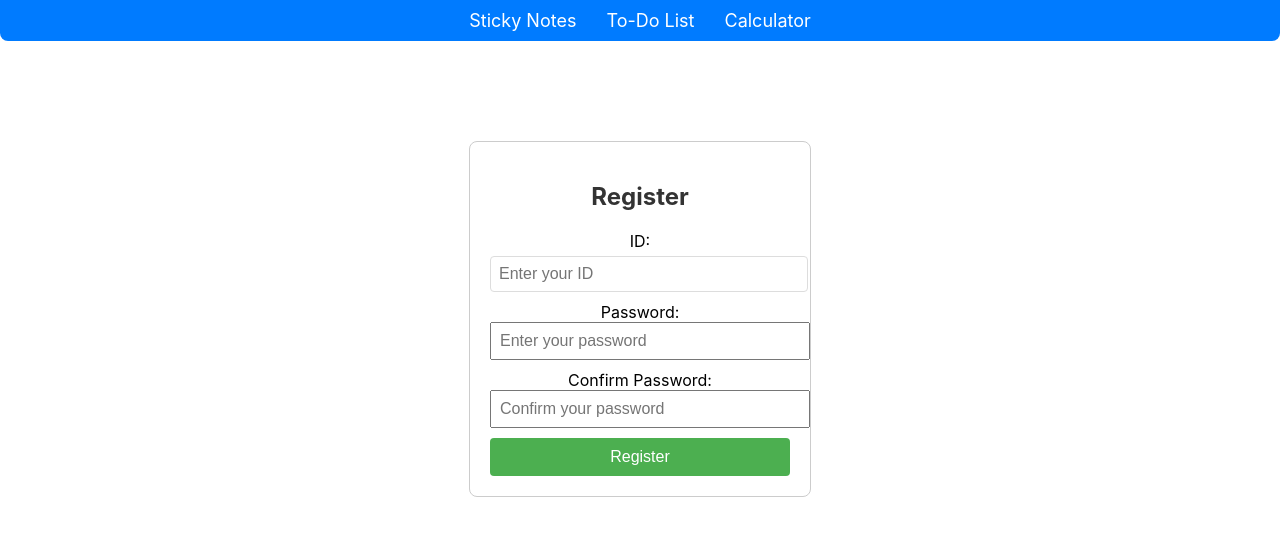
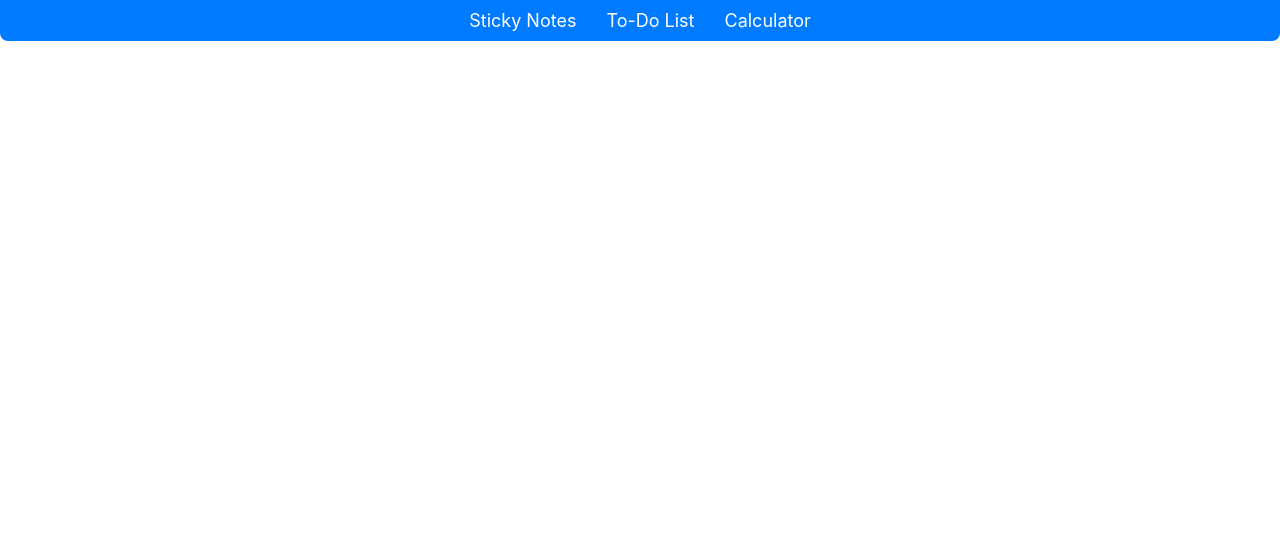
Before and after one commit to madhukantp97/my-notes, a React (Create React App) app: page /register in a window 1280 px wide. Shown: the top 536 px of the page. Built offline with nearby package versions, Linux system fonts and the light colour scheme.

Commit message:
removed login and register

```diff
--- a/src/App.js
+++ b/src/App.js
@@ -1,29 +1,29 @@
 // src/App.js
-import React, { useState, useEffect } from 'react';
-import { BrowserRouter as Router, Route, Routes, Link, Navigate } from 'react-router-dom';
+import React from 'react';
+import { BrowserRouter as Router, Route, Routes, Link } from 'react-router-dom';
 import StickyNotes from './StickyNotes';
 import Calculator from './Calculator';
 import ToDoList from './ToDoList';
-import Login from './Login';
-import Register from './Register'; // Import the Register page
+// import Login from './Login';
+// import Register from './Register'; // Import the Register page
 import './App.css';
 
 const App = () => {
-  const [isLoggedIn, setIsLoggedIn] = useState(false);
-  const [isRegistered, setIsRegistered] = useState(false);
+  // const [isLoggedIn, setIsLoggedIn] = useState(false);
+  // const [isRegistered, setIsRegistered] = useState(false);
 
-  useEffect(() => {
-    const registeredStatus = localStorage.getItem('isRegistered');
-    const loggedInStatus = localStorage.getItem('isLoggedIn');
+  // useEffect(() => {
+  //   const registeredStatus = localStorage.getItem('isRegistered');
+  //   const loggedInStatus = localStorage.getItem('isLoggedIn');
 
-    if (registeredStatus === 'true') {
-      setIsRegistered(true);
-    }
+  //   if (registeredStatus === 'true') {
+  //     setIsRegistered(true);
+  //   }
 
-    if (loggedInStatus === 'true') {
-      setIsLoggedIn(true);
-    }
-  }, []);
+  //   if (loggedInStatus === 'true') {
+  //     setIsLoggedIn(true);
+  //   }
+  // }, []);
 
   return (
     <Router>
@@ -33,21 +33,27 @@ const App = () => {
         <Link to="/calculator">Calculator</Link>
       </nav>
       <Routes>
+        <Route path="/" element={<StickyNotes />} />
+        <Route path="/calculator" element={<Calculator />} />
+        <Route path="/todo" element={<ToDoList />} /> {/* Route for To-Do List */}
+      </Routes>
+
+      {/* <Routes>
         <Route path="/login" element={<Login />} />
         <Route path="/register" element={isRegistered ? <Navigate to="/login" /> : <Register />} /> {/* If registered, redirect to login */}
-        <Route
-          path="/"
-          element={isLoggedIn ? <StickyNotes /> : <Navigate to="/login" />}
-        />
-        <Route
-          path="/calculator"
-          element={isLoggedIn ? <Calculator /> : <Navigate to="/login" />}
-        />
-        <Route
-          path="/todo"
-          element={isLoggedIn ? <ToDoList /> : <Navigate to="/login" />}
-        />
-      </Routes>
+        {/* <Route  */}
+          {/* path="/"  */}
+          {/* element={isLoggedIn ? <StickyNotes /> : <Navigate to="/login" />}  */}
+        {/* /> */}
+        {/* <Route  */}
+          {/* path="/calculator"  */}
+          {/* element={isLoggedIn ? <Calculator /> : <Navigate to="/login" />}  */}
+        {/* /> */}
+        {/* <Route  */}
+          {/* path="/todo"  */}
+          {/* element={isLoggedIn ? <ToDoList /> : <Navigate to="/login" />}  */}
+        {/* /> */}
+      {/* </Routes> */}
     </Router>
   );
 };
--- a/src/Login.css
+++ b/src/Login.css
@@ -1,4 +1,4 @@
-/* src/Login.css */
+/* src/Login.css
 .login-container {
     width: 300px;
     margin: 100px auto;
@@ -32,3 +32,4 @@
   .login-container p {
     color: red;
   }
+   */
--- a/src/Login.js
+++ b/src/Login.js
@@ -1,54 +1,54 @@
-// src/Login.js
-import React, { useState } from 'react';
-import { useNavigate } from 'react-router-dom';
-import './Login.css';
+// // src/Login.js
+// import React, { useState } from 'react';
+// import { useNavigate } from 'react-router-dom';
+// import './Login.css';
 
 
-const Login = () => {
-  const [id, setId] = useState('');
-  const [password, setPassword] = useState('');
-  const [errorMessage, setErrorMessage] = useState('');
-  const navigate = useNavigate();
+// const Login = () => {
+//   const [id, setId] = useState('');
+//   const [password, setPassword] = useState('');
+//   const [errorMessage, setErrorMessage] = useState('');
+//   const navigate = useNavigate();
 
-  const handleLogin = () => {
-    // Retrieve stored credentials from local storage
-    const storedId = localStorage.getItem('userId');
-    const storedPassword = localStorage.getItem('userPassword');
+//   const handleLogin = () => {
+//     // Retrieve stored credentials from local storage
+//     const storedId = localStorage.getItem('userId');
+//     const storedPassword = localStorage.getItem('userPassword');
 
-    // Check if entered credentials match stored ones
-    if (id === storedId && password === storedPassword) {
-      localStorage.setItem('isLoggedIn', 'true'); // Set logged-in state
-      navigate('/'); // Redirect to sticky notes page
-    } else {
-      setErrorMessage('Invalid ID or Password!');
-    }
-  };
+//     // Check if entered credentials match stored ones
+//     if (id === storedId && password === storedPassword) {
+//       localStorage.setItem('isLoggedIn', 'true'); // Set logged-in state
+//       navigate('/'); // Redirect to sticky notes page
+//     } else {
+//       setErrorMessage('Invalid ID or Password!');
+//     }
+//   };
 
-  return (
-    <div className="login-container">
-      <h2>Login</h2>
-      <div>
-        <label>ID:</label>
-        <input
-          type="text"
-          value={id}
-          onChange={(e) => setId(e.target.value)}
-          placeholder="Enter your ID"
-        />
-      </div>
-      <div>
-        <label>Password:</label>
-        <input
-          type="password"
-          value={password}
-          onChange={(e) => setPassword(e.target.value)}
-          placeholder="Enter your password"
-        />
-      </div>
-      <button onClick={handleLogin}>Login</button>
-      {errorMessage && <p style={{ color: 'red' }}>{errorMessage}</p>}
-    </div>
-  );
-};
+//   return (
+//     <div className="login-container">
+//       <h2>Login</h2>
+//       <div>
+//         <label>ID:</label>
+//         <input
+//           type="text"
+//           value={id}
+//           onChange={(e) => setId(e.target.value)}
+//           placeholder="Enter your ID"
+//         />
+//       </div>
+//       <div>
+//         <label>Password:</label>
+//         <input
+//           type="password"
+//           value={password}
+//           onChange={(e) => setPassword(e.target.value)}
+//           placeholder="Enter your password"
+//         />
+//       </div>
+//       <button onClick={handleLogin}>Login</button>
+//       {errorMessage && <p style={{ color: 'red' }}>{errorMessage}</p>}
+//     </div>
+//   );
+// };
 
-export default Login;
+// export default Login;
--- a/src/Register.css
+++ b/src/Register.css
@@ -1,4 +1,4 @@
-/* src/Register.css */
+/* src/Register.css
 .register-container {
     width: 300px;
     margin: 100px auto;
@@ -32,3 +32,4 @@
   .register-container p {
     color: red;
   }
+   */
--- a/src/Register.js
+++ b/src/Register.js
@@ -1,70 +1,70 @@
-// src/Register.js
-import React, { useState } from 'react';
-import { useNavigate } from 'react-router-dom';
-import './Register.css';
+// // src/Register.js
+// import React, { useState } from 'react';
+// import { useNavigate } from 'react-router-dom';
+// import './Register.css';
 
 
-const Register = () => {
-  const [id, setId] = useState('');
-  const [password, setPassword] = useState('');
-  const [confirmPassword, setConfirmPassword] = useState('');
-  const [errorMessage, setErrorMessage] = useState('');
-  const navigate = useNavigate();
+// const Register = () => {
+//   const [id, setId] = useState('');
+//   const [password, setPassword] = useState('');
+//   const [confirmPassword, setConfirmPassword] = useState('');
+//   const [errorMessage, setErrorMessage] = useState('');
+//   const navigate = useNavigate();
 
-  const handleRegister = () => {
-    // Validate input fields
-    if (!id || !password || !confirmPassword) {
-      setErrorMessage('Please fill out all fields.');
-      return;
-    }
-    if (password !== confirmPassword) {
-      setErrorMessage('Passwords do not match.');
-      return;
-    }
+//   const handleRegister = () => {
+//     // Validate input fields
+//     if (!id || !password || !confirmPassword) {
+//       setErrorMessage('Please fill out all fields.');
+//       return;
+//     }
+//     if (password !== confirmPassword) {
+//       setErrorMessage('Passwords do not match.');
+//       return;
+//     }
 
-    // Store credentials in local storage
-    localStorage.setItem('userId', id);
-    localStorage.setItem('userPassword', password);
-    localStorage.setItem('isRegistered', 'true'); // Mark as registered
+//     // Store credentials in local storage
+//     localStorage.setItem('userId', id);
+//     localStorage.setItem('userPassword', password);
+//     localStorage.setItem('isRegistered', 'true'); // Mark as registered
 
-    // Redirect to login page after successful registration
-    navigate('/login');
-  };
+//     // Redirect to login page after successful registration
+//     navigate('/login');
+//   };
 
-  return (
-    <div className="register-container">
-      <h2>Register</h2>
-      <div>
-        <label>ID:</label>
-        <input
-          type="text"
-          value={id}
-          onChange={(e) => setId(e.target.value)}
-          placeholder="Enter your ID"
-        />
-      </div>
-      <div>
-        <label>Password:</label>
-        <input
-          type="password"
-          value={password}
-          onChange={(e) => setPassword(e.target.value)}
-          placeholder="Enter your password"
-        />
-      </div>
-      <div>
-        <label>Confirm Password:</label>
-        <input
-          type="password"
-          value={confirmPassword}
-          onChange={(e) => setConfirmPassword(e.target.value)}
-          placeholder="Confirm your password"
-        />
-      </div>
-      <button onClick={handleRegister}>Register</button>
-      {errorMessage && <p style={{ color: 'red' }}>{errorMessage}</p>}
-    </div>
-  );
-};
+//   return (
+//     <div className="register-container">
+//       <h2>Register</h2>
+//       <div>
+//         <label>ID:</label>
+//         <input
+//           type="text"
+//           value={id}
+//           onChange={(e) => setId(e.target.value)}
+//           placeholder="Enter your ID"
+//         />
+//       </div>
+//       <div>
+//         <label>Password:</label>
+//         <input
+//           type="password"
+//           value={password}
+//           onChange={(e) => setPassword(e.target.value)}
+//           placeholder="Enter your password"
+//         />
+//       </div>
+//       <div>
+//         <label>Confirm Password:</label>
+//         <input
+//           type="password"
+//           value={confirmPassword}
+//           onChange={(e) => setConfirmPassword(e.target.value)}
+//           placeholder="Confirm your password"
+//         />
+//       </div>
+//       <button onClick={handleRegister}>Register</button>
+//       {errorMessage && <p style={{ color: 'red' }}>{errorMessage}</p>}
+//     </div>
+//   );
+// };
 
-export default Register;
+// export default Register;
```
